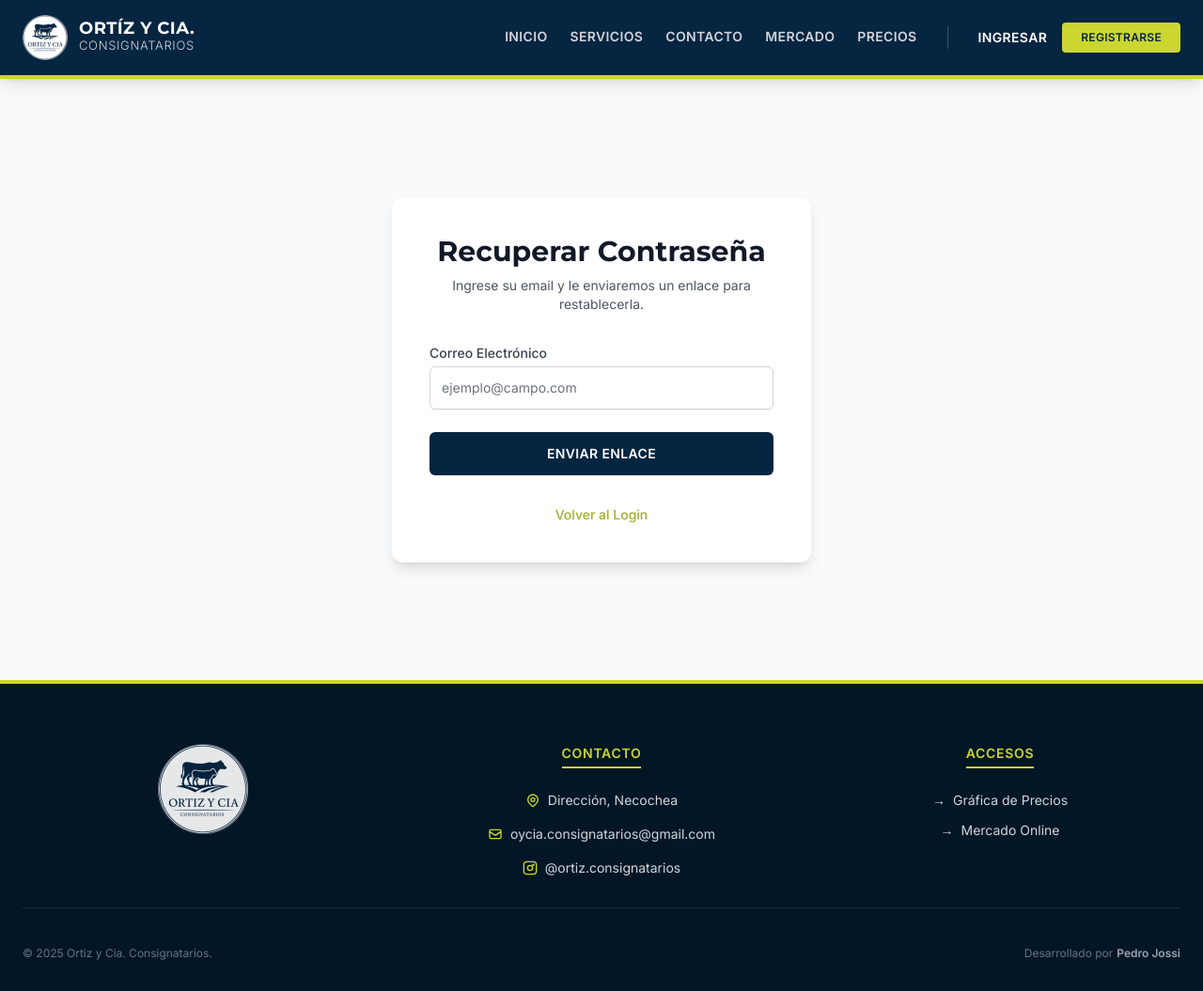
After one commit to PedroJ03/ortiz-consignataria, a Flask app: page /recuperar-password in a window 1280 px wide. The commit adds this page. Shown: the whole page at 94% size. Run offline with Flask 3, Linux system fonts and the light colour scheme; some libraries are stand-ins or nearby versions.

Commit message:
feat(auth): completar flujo de autenticación seguro para producción
- Agregar modulo email_service.py con integración SMTP nativa.
- Implementar flujo de Recuperación de Contraseña con tokens de 1 hora.
- Desarrollar nueva vista de Perfil de Usuario para actualizar datos y clave.
- Forzar verificación de correo electrónico en nuevos registros.
- Incorporar banners de alerta de UI persistentes mediante Tailwind CSS.
- Añadir base de entorno (.env.example) para gestionar credenciales SMTP.
- Validar esquemas de usuarios nuevos y antiguos (is_verified) en DB interna.

```diff
--- a/web_app/app.py
+++ b/web_app/app.py
@@ -35,6 +35,8 @@ csrf = CSRFProtect(app)
 
 from flask_limiter import Limiter
 from flask_limiter.util import get_remote_address
+
+from shared_code.database import db_manager
 
 # Limitador de peticiones (Rate Limiting)
 limiter = Limiter(
@@ -223,13 +225,41 @@ def registro():
 
         # Crear usuario
         hashed_pw = generate_password_hash(password, method='pbkdf2:sha256')
-        nuevo_id = db_manager.crear_usuario(conn, email, hashed_pw, nombre, telefono, ubicacion)
+
+        # Token de verificación
+        import secrets
+        verification_token = secrets.token_urlsafe(32)
+
+        nuevo_id = db_manager.crear_usuario(conn, email, hashed_pw, nombre, telefono, ubicacion, verification_token)
 
         if nuevo_id:
-            user_obj = User(id=nuevo_id, email=email, nombre=nombre)
-            login_user(user_obj)
-            flash(f'¡Cuenta creada exitosamente! Bienvenido, {nombre}.', 'success')
-            return redirect(url_for('inicio'))
+            verify_url = url_for('verificar_correo', token=verification_token, _external=True)
+
+            cuerpo_correo = f"""
+            <div style="font-family: Arial, sans-serif; max-width: 600px; margin: 0 auto; color: #333;">
+                <h2 style="color: #062541;">¡Hola {nombre}! Bienvenido a Ortiz y Cia.</h2>
+                <p>Por favor, confirma tu correo electrónico para verificar tu cuenta y comenzar a utilizar la plataforma haciendo clic en el siguiente enlace:</p>
+                <div style="text-align: center; margin: 30px 0;">
+                    <a href="{verify_url}" style="padding: 12px 24px; background-color: #cbd630; color: #062541; text-decoration: none; border-radius: 5px; font-weight: bold; text-transform: uppercase;">Verificar mi cuenta</a>
+                </div>
+                <p>Si el botón no funciona, copia y pega este enlace en tu navegador:</p>
+                <p style="word-break: break-all; color: #134b75; font-size: 0.9em;">{verify_url}</p>
+                <hr style="border: none; border-top: 1px solid #eee; margin: 30px 0;">
+                <p style="font-size: 0.8em; color: #666;">Si tú no solicitaste crear esta cuenta, por favor ignora este correo.</p>
+            </div>
+            """
+
+            from shared_code.email_service import enviar_correo
+            enviado = enviar_correo(email, "Verifica tu cuenta - Ortiz y Cia.", cuerpo_correo)
+
+            if enviado:
+                flash(f'¡Cuenta creada exitosamente, {nombre}!', 'success')
+            else:
+                # Fallback al Demo mode si no hay variables de entorno seteadas para no romper el flujo de test local
+                print(f"\n[DEMO MODE] LINK DE VERIFICACIÓN PARA {email}:\n{verify_url}\n")
+                flash(f'¡Cuenta creada exitosamente, {nombre}!', 'success')
+
+            return redirect(url_for('login', verify_needed=1))
         else:
             flash('Error interno al registrar. Intente nuevamente.', 'error')
 
@@ -250,6 +280,10 @@ def login():
         user_data = db_manager.get_usuario_por_email(conn, email)
 
         if user_data and check_password_hash(user_data['password_hash'], password):
+            # Check si está verificado (por defecto 1 en usuarios viejos, 0 en nuevos hasta verificar)
+            if not user_data.get('is_verified', 1):
+                return redirect(url_for('login', verify_needed=1))
+
             user = User(id=user_data['id'], email=user_data['email'], nombre=user_data['nombre_completo'], es_admin=bool(user_data['es_admin']))
             login_user(user, remember=remember)
             next_page = request.args.get('next')
@@ -259,12 +293,154 @@ def login():
 
     return render_template('auth/login.html')
 
+@app.route('/verificar-correo/<token>')
+def verificar_correo(token):
+    if current_user.is_authenticated:
+        return redirect(url_for('inicio'))
+
+    conn = get_db_market()
+    if db_manager.verificar_correo_usuario(conn, token):
+        flash('¡Correo verificado con éxito! Ya puedes iniciar sesión.', 'success')
+    else:
+        flash('El enlace de verificación es inválido o ya ha sido utilizado.', 'error')
+
+    return redirect(url_for('login'))
+
 @app.route('/logout')
 @login_required
 def logout():
     logout_user()
     flash('Sesión cerrada.', 'info')
     return redirect(url_for('inicio'))
+
+# --- PERFIL DE USUARIO ---
+@app.route('/perfil', methods=['GET', 'POST'])
+@login_required
+def perfil():
+    conn = get_db_market()
+    user_db = db_manager.get_usuario_por_email(conn, current_user.email)
+
+    if request.method == 'POST':
+        nombre = request.form.get('nombre')
+        telefono = request.form.get('telefono')
+        ubicacion = request.form.get('ubicacion')
+
+        # Opcional password
+        password = request.form.get('password')
+        confirm_password = request.form.get('confirm_password')
+
+        if len(nombre.strip()) < 3:
+            flash('El nombre es muy corto.', 'error')
+            return redirect(url_for('perfil'))
+
+        password_hash = None
+        if password:
+            if password != confirm_password:
+                flash('Las contraseñas no coinciden.', 'error')
+                return redirect(url_for('perfil'))
+            if len(password) < 8 or not re.search(r"\d", password):
+                flash('La contraseña debe tener al menos 8 caracteres y contener un número.', 'error')
+                return redirect(url_for('perfil'))
+            password_hash = generate_password_hash(password, method='pbkdf2:sha256')
+
+        exito = db_manager.actualizar_perfil(conn, current_user.id, nombre, telefono, ubicacion, password_hash)
+
+        if exito:
+            # Update current user object session
+            current_user.nombre = nombre
+            flash('Perfil actualizado con éxito.', 'success')
+        else:
+            flash('Hubo un error al tratar de actualizar el perfil.', 'error')
+
+        return redirect(url_for('perfil'))
+
+    return render_template('auth/perfil.html', user_db=user_db)
+
+# --- RECUPERACIÓN DE CONTRASEÑA ---
+
+from datetime import datetime, timedelta
+import secrets
+
+@app.route('/recuperar-password', methods=['GET', 'POST'])
+@limiter.limit("3 per hour")
+def recuperar_password():
+    if current_user.is_authenticated:
+        return redirect(url_for('inicio'))
+
+    if request.method == 'POST':
+        email = request.form.get('email')
+        conn = get_db_market()
+        user_data = db_manager.get_usuario_por_email(conn, email)
+
+        if user_data:
+            token = secrets.token_urlsafe(32)
+            expiration = (datetime.now() + timedelta(hours=1)).isoformat()
+
+            if db_manager.guardar_reset_token(conn, user_data['id'], token, expiration):
+                reset_url = url_for('reset_password', token=token, _external=True)
+
+                cuerpo_correo = f"""
+                <div style="font-family: Arial, sans-serif; max-width: 600px; margin: 0 auto; color: #333;">
+                    <h2 style="color: #062541;">Recuperación de Contraseña</h2>
+                    <p>Hola {user_data['nombre_completo']},</p>
+                    <p>Hemos recibido una solicitud para restablecer tu contraseña. Haz clic en el siguiente enlace para continuar:</p>
+                    <div style="text-align: center; margin: 30px 0;">
+                        <a href="{reset_url}" style="padding: 12px 24px; background-color: #062541; color: white; text-decoration: none; border-radius: 5px; font-weight: bold; text-transform: uppercase;">Restablecer Contraseña</a>
+                    </div>
+                    <p>O copia este enlace en tu navegador:</p>
+                    <p style="word-break: break-all; color: #134b75; font-size: 0.9em;">{reset_url}</p>
+                    <p style="color: #666; font-size: 0.9em;"><strong>Nota:</strong> Este enlace expirará en 1 hora por seguridad.</p>
+                    <hr style="border: none; border-top: 1px solid #eee; margin: 30px 0;">
+                    <p style="font-size: 0.8em; color: #666;">Si no solicitaste este cambio, simplemente ignora este correo. Tu contraseña no cambiará.</p>
+                </div>
+                """
+
+                from shared_code.email_service import enviar_correo
+                enviado = enviar_correo(email, "Recuperación de Contraseña - Ortiz y Cia.", cuerpo_correo)
+
+                if enviado:
+                    flash('Te hemos enviado un correo electrónico con instrucciones claras para restablecer tu contraseña.', 'success')
+                else:
+                    print(f"\n[DEMO MODE] LINK DE RECUPERACIÓN PARA {email}:\n{reset_url}\n")
+                    flash('Si el correo existe, se ha enviado un enlace para restablecer la contraseña.', 'success')
+            else:
+                flash('Error al generar la solicitud.', 'error')
+        else:
+            # Siempre se muestra mensaje exitoso por seguridad, para no revelar emails registrados
+            flash('Si el correo existe, se ha enviado un enlace para restablecer la contraseña.', 'success')
+
+        return redirect(url_for('login'))
+
+    return render_template('auth/recuperar.html')
+
+@app.route('/reset-password/<token>', methods=['GET', 'POST'])
+def reset_password(token):
+    if current_user.is_authenticated:
+        return redirect(url_for('inicio'))
+
+    conn = get_db_market()
+    user_data = db_manager.obtener_usuario_por_reset_token(conn, token)
+
+    if not user_data:
+        flash('El enlace ha expirado o no es válido.', 'error')
+        return redirect(url_for('login'))
+
+    if request.method == 'POST':
+        password = request.form.get('password')
+
+        # Validación de fuerza de contraseña
+        if len(password) < 8 or not re.search(r"\d", password):
+            flash('La contraseña debe tener al menos 8 caracteres y contener un número.', 'error')
+            return render_template('auth/restablecer.html', token=token)
+
+        hashed_pw = generate_password_hash(password, method='pbkdf2:sha256')
+        if db_manager.actualizar_password(conn, user_data['id'], hashed_pw):
+            flash('Contraseña actualizada correctamente. Ya puedes iniciar sesión.', 'success')
+            return redirect(url_for('login'))
+        else:
+            flash('Error al actualizar la contraseña.', 'error')
+
+    return render_template('auth/restablecer.html', token=token)
 
 # --- API ENDPOINTS (Usan DB Precios) ---
 
--- /dev/null
+++ b/web_app/templates/auth/recuperar.html
@@ -0,0 +1,43 @@
+{% extends "base.html" %}
+
+{% block content %}
+<div class="min-h-[80vh] flex items-center justify-center bg-gray-50 py-12 px-4 sm:px-6 lg:px-8">
+    <div class="max-w-md w-full space-y-8 bg-white p-10 rounded-xl shadow-lg border border-gray-100">
+
+        <div class="text-center">
+            <h2 class="text-3xl font-display font-bold text-gray-900">Recuperar Contraseña</h2>
+            <p class="mt-2 text-sm text-gray-600">
+                Ingrese su email y le enviaremos un enlace para restablecerla.
+            </p>
+        </div>
+
+        <form class="mt-8 space-y-6" action="{{ url_for('recuperar_password') }}" method="POST">
+            <input type="hidden" name="csrf_token" value="{{ csrf_token() }}" />
+            <div class="rounded-md shadow-sm -space-y-px">
+                <div class="mb-4">
+                    <label for="email" class="block text-sm font-medium text-gray-700 mb-1">Correo Electrónico</label>
+                    <input id="email" name="email" type="email" required
+                        class="appearance-none relative block w-full px-3 py-3 border border-gray-300 placeholder-gray-500 text-gray-900 rounded-md focus:outline-none focus:ring-brand focus:border-brand focus:z-10 sm:text-sm"
+                        placeholder="ejemplo@campo.com">
+                </div>
+            </div>
+
+            <div>
+                <button type="submit"
+                    class="group relative w-full flex justify-center py-3 px-4 border border-transparent text-sm font-bold rounded-md text-white bg-brand hover:bg-brand-light focus:outline-none focus:ring-2 focus:ring-offset-2 focus:ring-brand transition-colors uppercase tracking-wide">
+                    Enviar Enlace
+                </button>
+            </div>
+        </form>
+
+        <div class="text-center mt-4">
+            <p class="text-sm text-gray-600">
+                <a href="{{ url_for('login') }}"
+                    class="font-medium text-accent-dark hover:text-brand font-bold transition-colors">
+                    Volver al Login
+                </a>
+            </p>
+        </div>
+    </div>
+</div>
+{% endblock %}
--- a/web_app/templates/base.html
+++ b/web_app/templates/base.html
@@ -172,6 +172,11 @@
                         Panel de Administración
                     </a>
                     {% endif %}
+                    <a href="{{ url_for('perfil') }}"
+                        class="text-xs font-bold text-gray-300 hover:text-white uppercase tracking-wide internal-link"
+                        title="Mi Perfil">
+                        Mi Perfil
+                    </a>
                     <a href="{{ url_for('logout') }}"
                         class="text-xs font-bold text-red-300 hover:text-red-100 uppercase tracking-wide internal-link"
                         title="Cerrar Sesión">
@@ -232,6 +237,10 @@
                         PANEL DE ADMINISTRACIÓN
                     </a>
                     {% endif %}
+                    <a href="{{ url_for('perfil') }}"
+                        class="w-full py-3 border border-white/30 text-white font-bold rounded internal-link uppercase text-sm hover:bg-white/10">
+                        MI PERFIL
+                    </a>
                     <a href="{{ url_for('logout') }}"
                         class="w-full py-3 border border-red-400 text-red-300 font-bold rounded internal-link uppercase text-sm hover:bg-red-900/20">
                         CERRAR SESIÓN
```
Also changed, not shown: shared_code/database/db_manager.py (+69 -6 lines), shared_code/email_service.py (added, +53 -0 lines), web_app/templates/auth/login.html (+21 -2 lines), web_app/templates/auth/perfil.html (added, +79 -0 lines), web_app/templates/auth/restablecer.html (added, +34 -0 lines).
